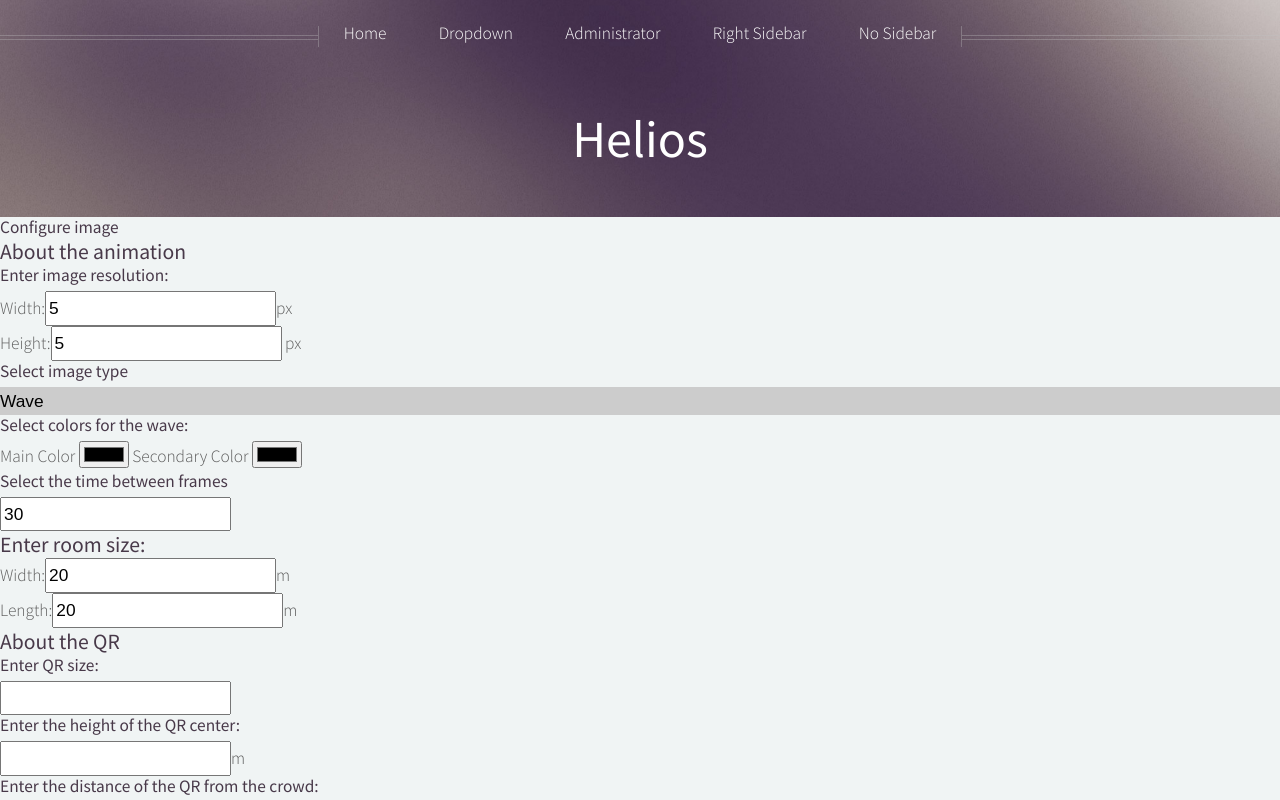
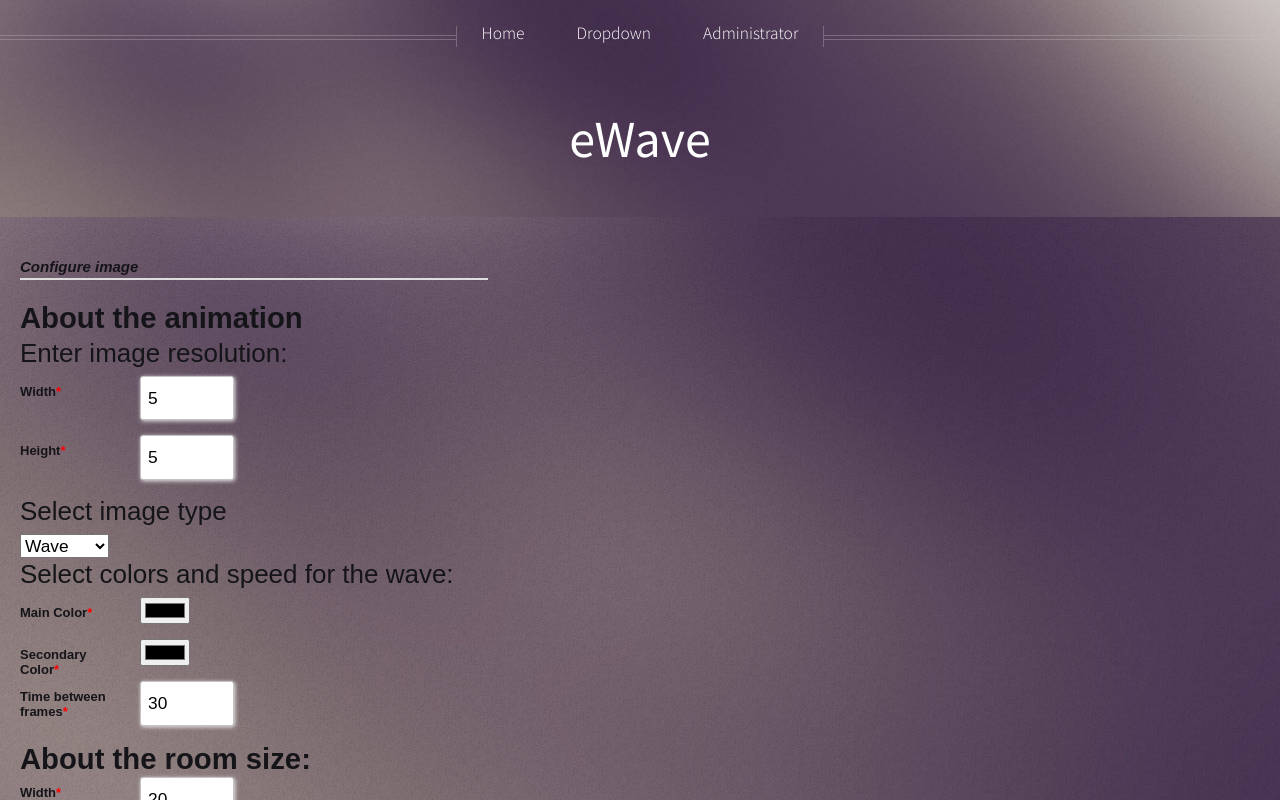
Before and after one commit to estevetarra/ewave, a plain HTML site: page frontend/master_index.html in a window 1280 px wide. Drawn offline with Linux system fonts and the light colour scheme.

Commit message:
esborrar fitxers useless + millorar css

```diff
--- a/frontend/css/style.css
+++ b/frontend/css/style.css
@@ -30,22 +30,25 @@
 	body
 	{
 		background: #f0f4f4;
-		color: #5b5b5b;
+		color: #151519;
 		font-family: 'Source Sans Pro', sans-serif;
 		font-weight: 300;
 	}
 
-	body,input,textarea,select
+	body,input,textarea
 	{
 		font-size: 15pt;
 		line-height: 1.85em;
+		margin-left:20px;
 	}
 
 	h1,h2,h3,h4,h5,h6
 	{
 		font-weight: 400;
-		color: #483949;
+
+		color: #151519;
 		line-height: 1.25em;
+
 	}
 
 		h1 a, h2 a, h3 a, h4 a, h5 a, h6 a
@@ -67,12 +70,13 @@
 
 	h3
 	{
-		font-size: 1.25em;
+		font-size: 2.25em;
+        font-weight: bold;
 	}
 
 	h4
 	{
-		font-size: 1em;
+		font-size: 2em;
 		margin: 0 0 0.25em 0;
 	}
 
@@ -293,7 +297,7 @@
 				display: block;
 				width: 100%;
 				margin: 0 0 4em 0;
-			}
+		}
 
 			.image.left
 			{
@@ -402,72 +406,88 @@
 
 	/* Forms */
 
-		form
-		{
-		}
-
-			form label
-			{
-				display: block;
-			}
-
-			form input.text,
-			form select,
-			form textarea
-			{
-				-webkit-appearance: none;
-				display: block;
-				border: 0;
-				background: #ccc;
-				width: 100%;
-			}
-
-				form input.text:hover,
-				form select:hover,
-				form textarea:hover
-				{
-				}
-
-				form input.text:focus,
-				form select:focus,
-				form textarea:focus
-				{
-				}
-
-				form textarea
-				{
-					min-height: 9em;
-				}
-
-				form .formerize-placeholder
-				{
-					color: #555 !important;
-				}
-
-				form ::-webkit-input-placeholder
-				{
-					color: #555 !important;
-				}
-
-				form :-moz-placeholder
-				{
-					color: #555 !important;
-				}
-
-				form ::-moz-placeholder
-				{
-					color: #555 !important;
-				}
-
-				form :-ms-input-placeholder
-				{
-					color: #555 !important;
-				}
-
-				form ::-moz-focus-inner
-				{
-					border: 0;
-				}
+.form-style-2{
+	max-width: 500px;
+	padding: 20px 12px 10px 20px;
+	font: 13px Arial, Helvetica, sans-serif;
+}
+.form-style-2-heading{
+	font-weight: bold;
+	font-style: italic;
+	border-bottom: 2px solid #ddd;
+	margin-bottom: 20px;
+	font-size: 15px;
+	padding-bottom: 3px;
+}
+.form-style-2 label{
+	display: block;
+	margin: 0px 0px 15px 0px;
+}
+.form-style-2 label > span{
+	width: 100px;
+	font-weight: bold;
+	float: left;
+	padding-top: 8px;
+	padding-right: 5px;
+}
+.form-style-2 span.required{
+	color:red;
+}
+.form-style-2 .tel-number-field{
+	width: 40px;
+	text-align: center;
+}
+.form-style-2 input.input-field{
+	width: 20%;
+
+}
+
+.form-style-2 input.input-field,
+.form-style-2 .tel-number-field,
+.form-style-2 .textarea-field,
+.form-style-2 .select-field{
+	box-sizing: border-box;
+	-webkit-box-sizing: border-box;
+	-moz-box-sizing: border-box;
+	border: 1px solid #C2C2C2;
+	box-shadow: 1px 1px 4px #EBEBEB;
+	-moz-box-shadow: 1px 1px 4px #EBEBEB;
+	-webkit-box-shadow: 1px 1px 4px #EBEBEB;
+	border-radius: 3px;
+	-webkit-border-radius: 3px;
+	-moz-border-radius: 3px;
+	padding: 7px;
+	outline: none;
+}
+.form-style-2 .input-field:focus,
+.form-style-2 .tel-number-field:focus,
+.form-style-2 .textarea-field:focus,
+.form-style-2 .select-field:focus{
+	border: 1px solid #0C0;
+}
+.form-style-2 .textarea-field{
+	height:100px;
+	width: 55%;
+}
+.form-style-2 input[type=submit],
+.form-style-2 input[type=button]{
+	border: none;
+	padding: 8px 15px 8px 15px;
+	background: #0c1160;
+	color: #fff;
+	box-shadow: 1px 1px 4px #DADADA;
+	-moz-box-shadow: 1px 1px 4px #DADADA;
+	-webkit-box-shadow: 1px 1px 4px #DADADA;
+	border-radius: 3px;
+	-webkit-border-radius: 3px;
+	-moz-border-radius: 3px;
+}
+.form-style-2 input[type=submit]:hover,
+.form-style-2 input[type=button]:hover{
+	background: #0c1160;
+	color: #fff;
+}
+
 
 	/* Tables */
 
@@ -1045,6 +1065,7 @@
 
 			.homepage #header .overlay
 			{
+				 background-image: url('../images/header.jpg');
 				content: '';
 				background: #1C0920;
 				display: block;
@@ -1289,7 +1310,7 @@
 	{
 		background:#0e2549;
 		text-align: center;
-		color:##b3c2db;
+		color:#b3c2db;
 		padding: 4.5em 0 4.5em 0;
 	}
 
@@ -1418,7 +1439,9 @@
 
 	.carousel
 	{
-		background:#0e2549;
+		/*background:#0e2549;
+		*/
+		background-image: url('../images/header.jpg');
 
 		position: relative;
 		overflow: hidden;
--- a/frontend/master_index.html
+++ b/frontend/master_index.html
@@ -40,7 +40,7 @@
 
     <header>
 
-      <h1><a href="#" id="logo">Helios</a></h1>
+      <h1><a href="#" id="logo">eWave</a></h1>
 
     </header>
 
@@ -60,23 +60,6 @@
 
           <li><a href="#">Magna phasellus</a></li>
 
-          <li><a href="#">Etiam dolore nisl</a></li>
-
-          <li> <span>And a submenu &hellip;</span>
-
-            <ul>
-
-              <li><a href="#">Lorem ipsum dolor</a></li>
-
-              <li><a href="#">Phasellus consequat</a></li>
-
-              <li><a href="#">Magna phasellus</a></li>
-
-              <li><a href="#">Etiam dolore nisl</a></li>
-
-            </ul>
-
-          </li>
 
           <li><a href="#">Veroeros feugiat</a></li>
 
@@ -86,9 +69,7 @@
 
       <li><a href="master_index.html">Administrator</a></li>
 
-      <li><a href="#">Right Sidebar</a></li>
 
-      <li><a href="#">No Sidebar</a></li>
 
     </ul>
 
@@ -96,45 +77,43 @@
 
 </div>
 
-<h1>Configure image</h1>
+<div class="carousel">
+<div class ="form-style-2">
+  <div class = "form-style-2-heading">Configure image</div>
 <form onsubmit="myFunction()">
 <h3>About the animation</h3>
+
 <h4>Enter image resolution:</h4>
+    <label><span>Width<span class="required">*</span></span><input type="number" class="input-field" name="field1" value="5" id="imgw"/></label>
+    <label><span>Height<span class="required">*</span></span><input type="number" class="input-field" name="field1" value="5" id ="imgh"/></label>
+<!--<input type = "number" width ="1" name = "wimage" id = "imgw" value =5 required >px<br> -->
 
-Width:<input type = "number" width ="1" name = "wimage" id = "imgw" value =5 required >px<br>
-Height:<input type= "number" name = "himage" id = "imgh" value =5 required> px
 <h4>Select image type</h4>
  <select>
   <option value="wave">Wave</option>
   <option value="gradient">Gradient</option>
 </select>
- <h4>Select colors for the wave:</h4>
-Main Color
-<input type = "color" id = "color1" name="wavecolor1">
-Secondary Color
-<input type = "color" id = "color2" name="wavecolor2">
+ <h4>Select colors and speed for the wave:</h4>
+    <label><span>Main Color<span class="required">*</span></span><input type="color"  name="wavecolor1" id="color1"/></label>
+    <label><span>Secondary Color<span class="required">*</span></span><input type="color"  name="wavecolor2" id="color2"/></label>
+    <label><span>Time between frames<span class="required">*</span></span><input type="number" class="input-field" name="field4"  value="30" id="frames"/></label>
 
-<h4>Select the time between frames</h4>
 
-<input type= "number" name = "frames" id = "frames" value =30 required>
-<h3>Enter room size: </h3>
-Width:<input type = "number" step = "0.1" value = 20 name = "wroom" id = "roomw" required>m <br>
-Length:<input type= "number" step = "0.1" value = 20 name = "hroom" id ="roomh"  required>m
+
+<h3>About the room size: </h3>
+
+    <label><span>Width<span class="required">*</span></span><input type="number" class="input-field" name="field1" step ="0.1" value="20" id="roomw"/></label>
+    <label><span>Length<span class="required">*</span></span><input type="number" class="input-field" name="field1" step="0.1" value="20" id ="roomh"/></label>
 <h3> About the QR </h3>
-<h4 id = "title">Enter QR size: </h4>
-<input type = "number" step = "0.01" name = "qrsize" id="qrsize" required>
 
-<h4 id = "title">Enter the height of the QR center: </h4>
-
-<input type = "number" step = "0.1" name = "qrheight" id="qrheight" required>m
-
-<h4 id = "title">Enter the distance of the QR from the crowd: </h4>
-
-<input type = "number" step = "0.1" name = "qrdistance" id="qrdistance" required>m
+    <label><span>QR size<span class="required">*</span></span><input type="number" class="input-field" name="field1" step ="0.01" value="5" id="qrsize"/></label>
+    <label><span>QR center height<span class="required">*</span></span><input type="number" class="input-field" name="field1" step="0.01" value="5" id ="qrheight"/></label>
+    <label><span>QR distance from crowd<span class="required">*</span></span><input type="number" class="input-field" name="field1" step ="0.1" value="20" id="qrdistance"/></label>
 
 <br>
 <input type="submit" name= "generate QR!">
 </form>
-<p id = "resultArray"></p>
+</div>
+</div>
 </body>
 </html>
```
Also changed, not shown: frontend/images/pic01.jpg (deleted), frontend/images/pic02.jpg (deleted), frontend/images/pic03.jpg (deleted), frontend/images/pic04.jpg (deleted), frontend/images/pic05.jpg (deleted), frontend/images/pic06.jpg (deleted), frontend/images/pic07.jpg (deleted), frontend/images/pic08.jpg (deleted), frontend/images/pic09.jpg (deleted), frontend/images/pic10.jpg (deleted), frontend/images/pic11.jpg (deleted), frontend/images/pic12.jpg (deleted), frontend/images/pic13.jpg (deleted), frontend/images/pic14.jpg (deleted), 1 more files, 1 other file.
